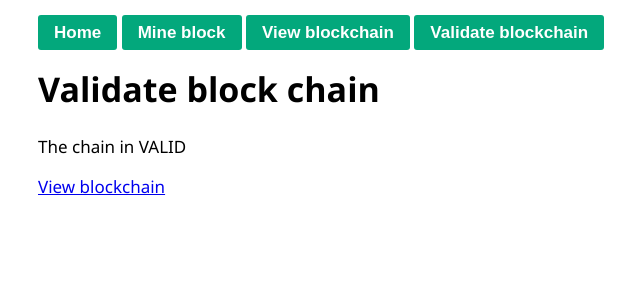
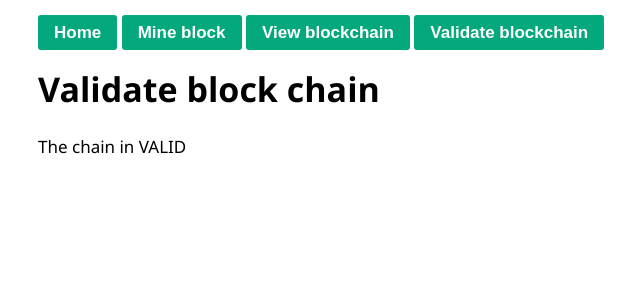
Before and after one commit to himalayasharma/elementary-blockchain, a Flask app: page /validate_blockchain in a window 1280 px wide. Shown: the top 300 px of the page, without its empty margins (102-742 px from the left). Run offline with Flask 2, Linux system fonts and the light colour scheme.

Commit message:
Remove redundant link to view blockchain

```diff
--- a/src/templates/validate_blockchain.html
+++ b/src/templates/validate_blockchain.html
@@ -12,6 +12,5 @@
         </div>
         <h1>Validate block chain</h1>
         <p>{{ entries }}</p>
-        <a href="/view_blockchain">View blockchain</a>
     </body>
 </html>
```
